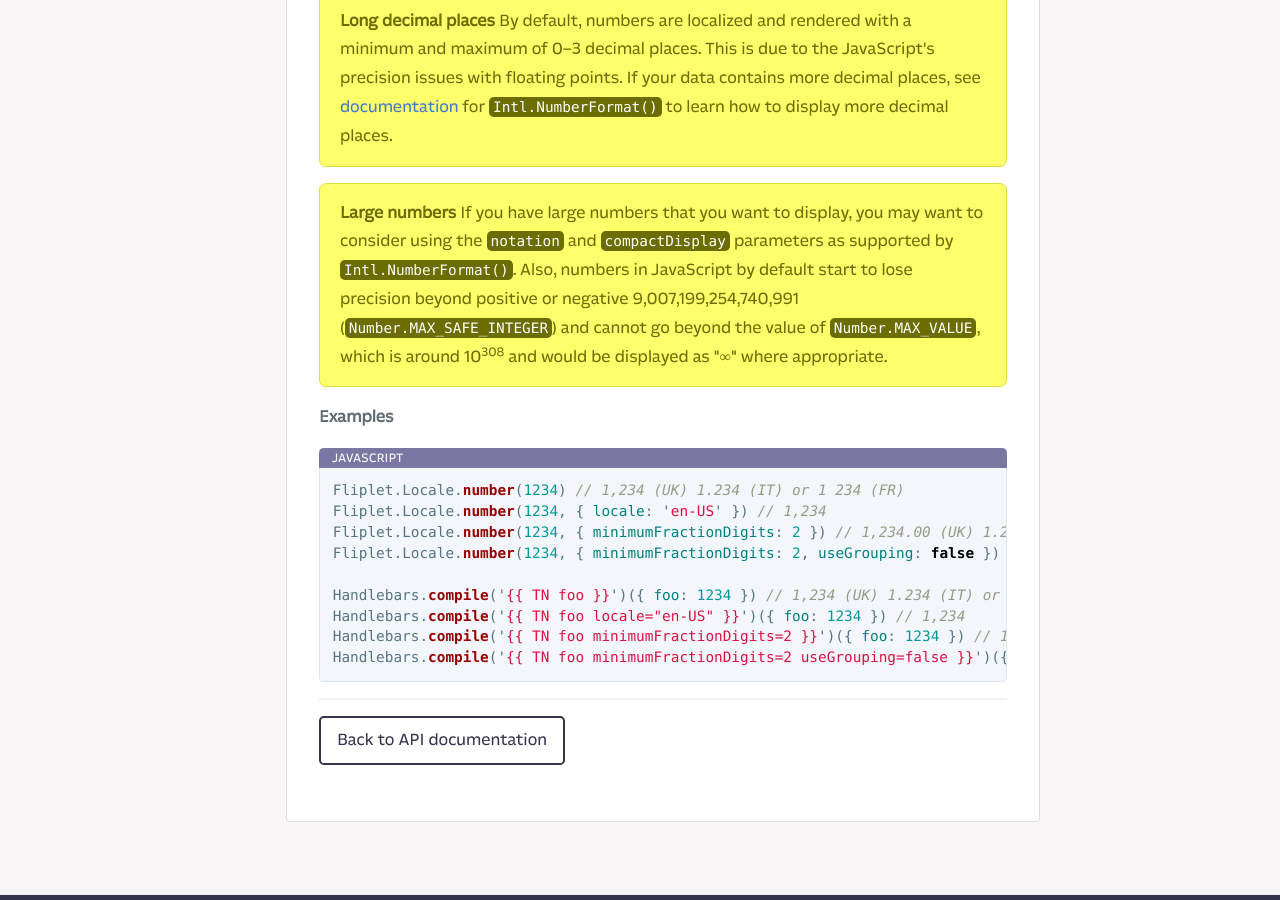
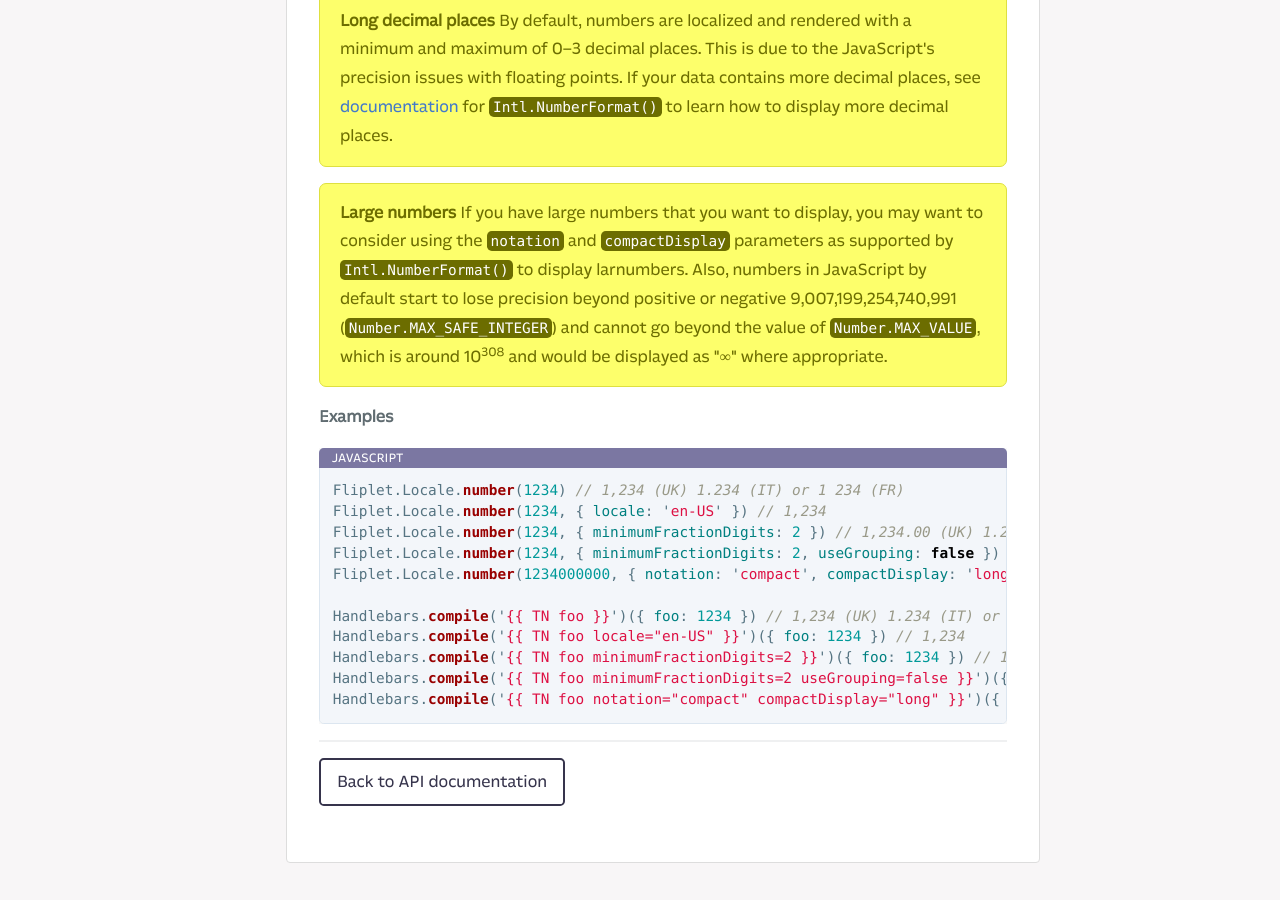
Before and after one commit to Fliplet/fliplet-cli, a Jekyll site: the page built from docs/API/core/localization.md, in a window 1280 px wide and 900 px high, scrolled down 5309 px. Built offline with Jekyll 4.4.1, drawn with Linux system fonts in a browser that asks for light colours; nearby versions of some CDN libraries; our own code applies the rules of GitHub Pages for plain Markdown files; library files that are not in the unit come from our copies; comment, search, counter and statistics services are not loaded; a style sheet for code colours, icons or effects is not loaded.

Commit message:
Add large number examples

````diff
--- a/docs/API/core/localization.md
+++ b/docs/API/core/localization.md
@@ -197,7 +197,7 @@
 
 <p class="warning"><strong>Long decimal places</strong> By default, numbers are localized and rendered with a minimum and maximum of 0–3 decimal places. This is due to the JavaScript's precision issues with floating points. If your data contains more decimal places, see <a href="https://developer.mozilla.org/en-US/docs/Web/JavaScript/Reference/Global_Objects/Intl/NumberFormat/NumberFormat">documentation</a> for <code>Intl.NumberFormat()</code> to learn how to display more decimal places.</p>
 
-<p class="warning"><strong>Large numbers</strong> If you have large numbers that you want to display, you may want to consider using the <code>notation</code> and <code>compactDisplay</code> parameters as supported by <code>Intl.NumberFormat()</code>. Also, numbers in JavaScript by default start to lose precision beyond positive or negative 9,007,199,254,740,991 (<code>Number.MAX_SAFE_INTEGER</code>) and cannot go beyond the value of <code>Number.MAX_VALUE</code>, which is around 10<sup>308</sup> and would be displayed as "∞" where appropriate.</p>
+<p class="warning"><strong>Large numbers</strong> If you have large numbers that you want to display, you may want to consider using the <code>notation</code> and <code>compactDisplay</code> parameters as supported by <code>Intl.NumberFormat()</code> to display larnumbers. Also, numbers in JavaScript by default start to lose precision beyond positive or negative 9,007,199,254,740,991 (<code>Number.MAX_SAFE_INTEGER</code>) and cannot go beyond the value of <code>Number.MAX_VALUE</code>, which is around 10<sup>308</sup> and would be displayed as "∞" where appropriate.</p>
 
 **Examples**
 
@@ -207,11 +207,13 @@
 Fliplet.Locale.number(1234, { locale: 'en-US' }) // 1,234
 Fliplet.Locale.number(1234, { minimumFractionDigits: 2 }) // 1,234.00 (UK) 1.234,00 (IT) or 1 234,00 (FR)
 Fliplet.Locale.number(1234, { minimumFractionDigits: 2, useGrouping: false }) // 1234.00 (UK) 1234,00 (IT) or 1234,00 (FR)
+Fliplet.Locale.number(1234000000, { notation: 'compact', compactDisplay: 'long' }) // 1.2 billion (UK) 1,2 miliardi (IT) 1,2 milliard (FR)
 
 Handlebars.compile('{{ TN foo }}')({ foo: 1234 }) // 1,234 (UK) 1.234 (IT) or 1 234 (FR)
 Handlebars.compile('{{ TN foo locale="en-US" }}')({ foo: 1234 }) // 1,234
 Handlebars.compile('{{ TN foo minimumFractionDigits=2 }}')({ foo: 1234 }) // 1,234.00 (UK) 1.234,00 (IT) or 1 234,00 (FR)
 Handlebars.compile('{{ TN foo minimumFractionDigits=2 useGrouping=false }}')({ foo: 1234 }) // 1234.00 (UK) 1234,00 (IT) or 1234,00 (FR)
+Handlebars.compile('{{ TN foo notation="compact" compactDisplay="long" }}')({ foo: 1234000000 }) // 1.2 billion (UK) 1,2 miliardi (IT) 1,2 milliard (FR)
 ```
 {% endraw %}
 
````
